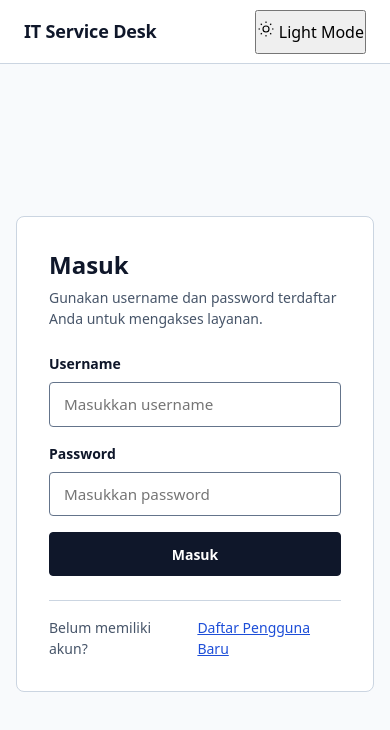
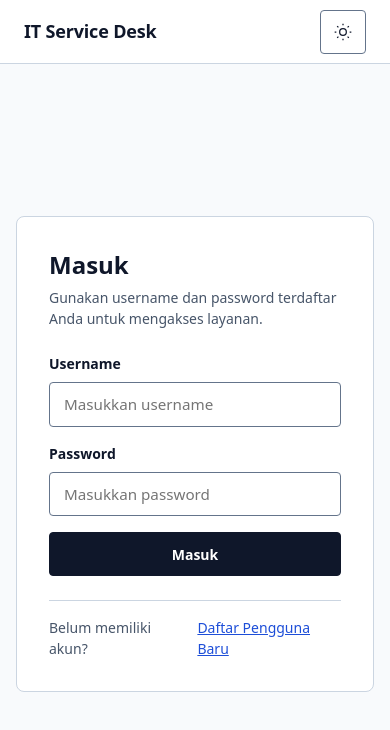
Before and after one commit to andrraa/it-service-desk, a Svelte app: page /login in a window 390 px wide. Shown: the top 730 px of the page. Built offline with nearby package versions, Linux system fonts and the light colour scheme; no server answers.

Commit message:
style(web): refine theme toggle and mobile navigation styles

```diff
--- a/src/web/ThemeToggle.svelte
+++ b/src/web/ThemeToggle.svelte
@@ -31,7 +31,7 @@
 </script>
 
 <div class="theme-control">
-  <button type="button" class="theme-toggle" aria-label="Dark Mode" aria-pressed={theme === 'dark'}
+  <button type="button" class="theme-toggle" aria-label={theme === 'dark' ? 'Aktifkan Light Mode' : 'Aktifkan Dark Mode'} aria-pressed={theme === 'dark'}
     title={theme === 'dark' ? 'Aktifkan Light Mode' : 'Aktifkan Dark Mode'} onclick={toggleTheme}>
     <svg viewBox="0 0 24 24" width="18" height="18" fill="none" stroke="currentColor" stroke-width="1.5" aria-hidden="true">
       {#if theme === 'dark'}
@@ -41,7 +41,6 @@
         <path d="M12 2v2m0 16v2M2 12h2m16 0h2M5 5l1.5 1.5m11 11L19 19M5 19l1.5-1.5m11-11L19 5" />
       {/if}
     </svg>
-    {theme === 'dark' ? 'Dark Mode' : 'Light Mode'}
   </button>
   <span class="sr-only" role="status">{storageWarning}</span>
 </div>
--- a/src/web/app.css
+++ b/src/web/app.css
@@ -351,6 +351,44 @@ label {
   border-color: var(--color-info);
 }
 
+/* Shared Loading State */
+.loading-state {
+  min-height: 160px;
+  display: grid;
+  place-items: center;
+  padding: 32px;
+  color: var(--color-text-muted);
+  text-align: center;
+}
+
+/* Theme Toggle */
+.theme-control {
+  display: inline-flex;
+  flex-shrink: 0;
+}
+
+.theme-toggle {
+  display: inline-flex;
+  align-items: center;
+  justify-content: center;
+  gap: 8px;
+  min-height: 44px;
+  padding: 8px 12px;
+  border: 1px solid var(--color-control-border);
+  border-radius: var(--radius-sm);
+  background: var(--color-surface);
+  color: var(--color-text);
+  font-size: 0.875rem;
+  font-weight: 600;
+  line-height: 1;
+  white-space: nowrap;
+  cursor: pointer;
+}
+
+.theme-toggle:hover {
+  background: var(--color-surface-hover);
+}
+
 /* Modals & Dialogs */
 dialog {
   border: 1px solid var(--color-border);
@@ -484,9 +522,26 @@ dialog::backdrop {
   gap: 12px;
 }
 
+.user-profile {
+  display: flex;
+  align-items: center;
+  gap: 12px;
+  min-width: 0;
+}
+
+.user-avatar {
+  flex: 0 0 36px;
+  padding: 6px;
+  border-radius: 50%;
+  background: var(--color-surface-hover);
+  color: var(--color-text-muted);
+}
+
 .user-profile-info {
   display: flex;
+  min-width: 0;
   flex-direction: column;
+  align-items: flex-start;
   gap: 4px;
 }
 
@@ -548,6 +603,13 @@ dialog::backdrop {
   align-items: center;
   gap: 16px;
   min-width: 0;
+}
+
+.topbar-title {
+  color: var(--color-text);
+  font-size: 0.875rem;
+  font-weight: 600;
+  white-space: nowrap;
 }
 
 .btn-mobile-menu {
@@ -650,6 +712,29 @@ main#main {
     padding: 0 16px;
   }
 
+  .btn-mobile-menu span,
+  .theme-toggle {
+    font-size: 0;
+  }
+
+  .btn-mobile-menu svg,
+  .theme-toggle svg {
+    width: 20px;
+    height: 20px;
+  }
+
+  .nav-breadcrumb li:first-child,
+  .nav-breadcrumb li:nth-child(2) {
+    display: none;
+  }
+
+  .nav-breadcrumb strong {
+    display: block;
+    max-width: 150px;
+    overflow: hidden;
+    text-overflow: ellipsis;
+  }
+
   main#main {
     padding: 16px;
   }
```
